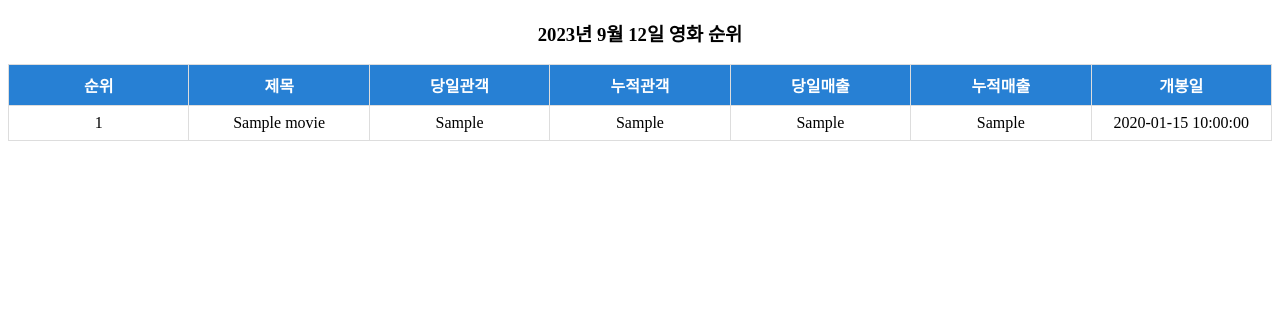
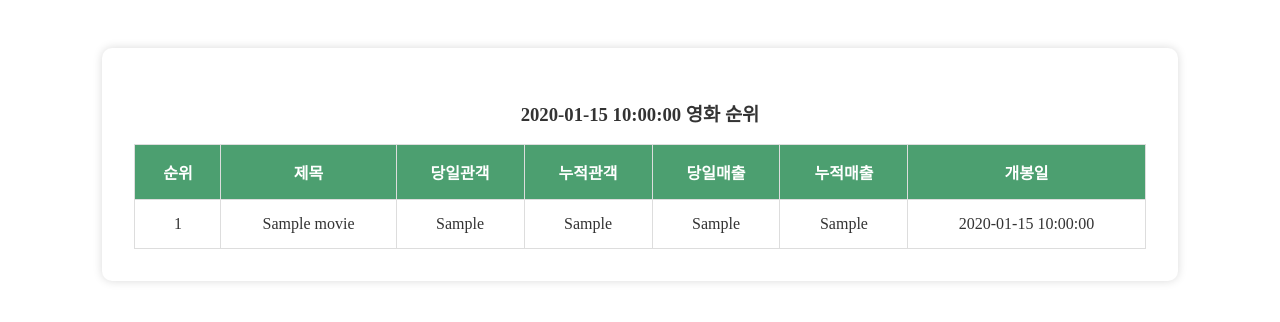
Before and after one commit to mgh3326/kobis-crawl, a Python web app: template templates/daily_box_office.html in a window 1280 px wide. Shown: the top 322 px of the page. Run offline with Jinja, Linux system fonts and the light colour scheme; the template is opened without the code that fills it: most values are stand-ins (such as "Sample title", 1, 10 or a date in 2020).

Commit message:
Update page layout and dynamic date display
Updated the layout of the daily box office page for better user readability and visual appeal. Also, added a dynamic date display instead of static dates on the box office list. Adaptive margin, custom box shadow, padding, and color scheme were added to the contents for a cleaner look. The date string is now passed as context which makes it dynamic in the templates. These changes aim to enhance user experience and reduce manual updates of dates in the HTML file.

```diff
--- a/main.py
+++ b/main.py
@@ -17,7 +17,7 @@ def post_daily_box_office(date, multiMovieYn=None, repNationCd=None):
     )
     template = e.get_template("daily_box_office.html")
     movies = [obj.to_dict() for obj in daily_box_office_list]  # 각 객체를 딕셔너리로 변환
-    content = template.render(movies=movies)
+    content = template.render(movies=movies, date=date.strftime("%Y년 %m월 %d일"))
     category_id = "1141907"
     if multiMovieYn == "Y":
         multi_movie_type = "다양성"
@@ -72,7 +72,7 @@ post_daily_box_office(yesterday_date, None, "K")
 post_daily_box_office(yesterday_date, None, "F")
 post_daily_box_office(yesterday_date, "Y")
 post_daily_box_office(yesterday_date, "Y", "K")
-post_daily_box_office(yesterday_date, "Y", "K")
+post_daily_box_office(yesterday_date, "Y", "F")
 post_daily_box_office(yesterday_date, "N")
 post_daily_box_office(yesterday_date, "N", "K")
 post_daily_box_office(yesterday_date, "N", "F")
--- a/templates/daily_box_office.html
+++ b/templates/daily_box_office.html
@@ -5,40 +5,47 @@
     <meta name="viewport" content="width=device-width, initial-scale=1.0">
     <style>
         .entry-content {
-            margin-top: 1em;
+            margin: auto;
+            margin-top: 3em;
+            width: 80%;
+            padding: 2em;
+            border-radius: 10px;
+            background-color: white;
+            box-shadow: 0px 0px 10px rgba(0, 0, 0, 0.15);
         }
 
         .entry-content h3 {
             text-align: center;
             font-weight: bold;
-        }
-
-        .entry-content .table-responsive {
-            overflow: auto;
+            color: #333;
+            margin-bottom: 1em;
         }
 
         .table-responsive table {
             width: 100%;
             border-collapse: collapse;
+            text-align: center;
+            color: #333;
         }
 
         .table-responsive th, .table-responsive td {
-            width: 14.2857%;
-            min-width: 40px;
-            text-align: center;
+            padding: 15px;
             border: 1px solid #ddd;
-            padding: 8px;
         }
 
         .table-responsive th {
-            background-color: #2780d4;
+            background-color: #4C9F70;
             color: #ffffff;
+        }
+
+        .table-responsive tr:nth-child(even) {
+            background-color: #f2f2f2;
         }
     </style>
 </head>
 <body>
 <div class="entry-content">
-    <h3>2023년 9월 12일 영화 순위</h3>
+    <h3>{{ date }} 영화 순위</h3>
     <div class="table-responsive">
         <table>
             <thead>
```
